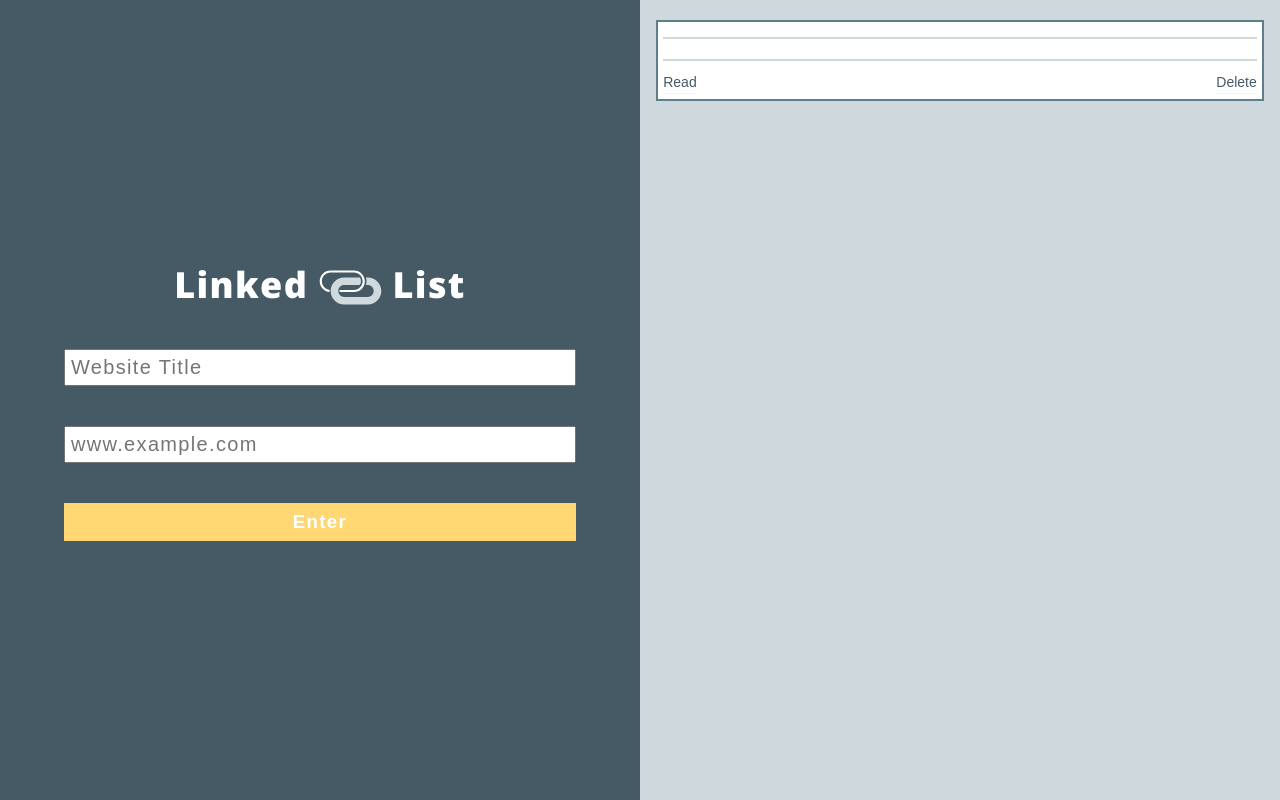
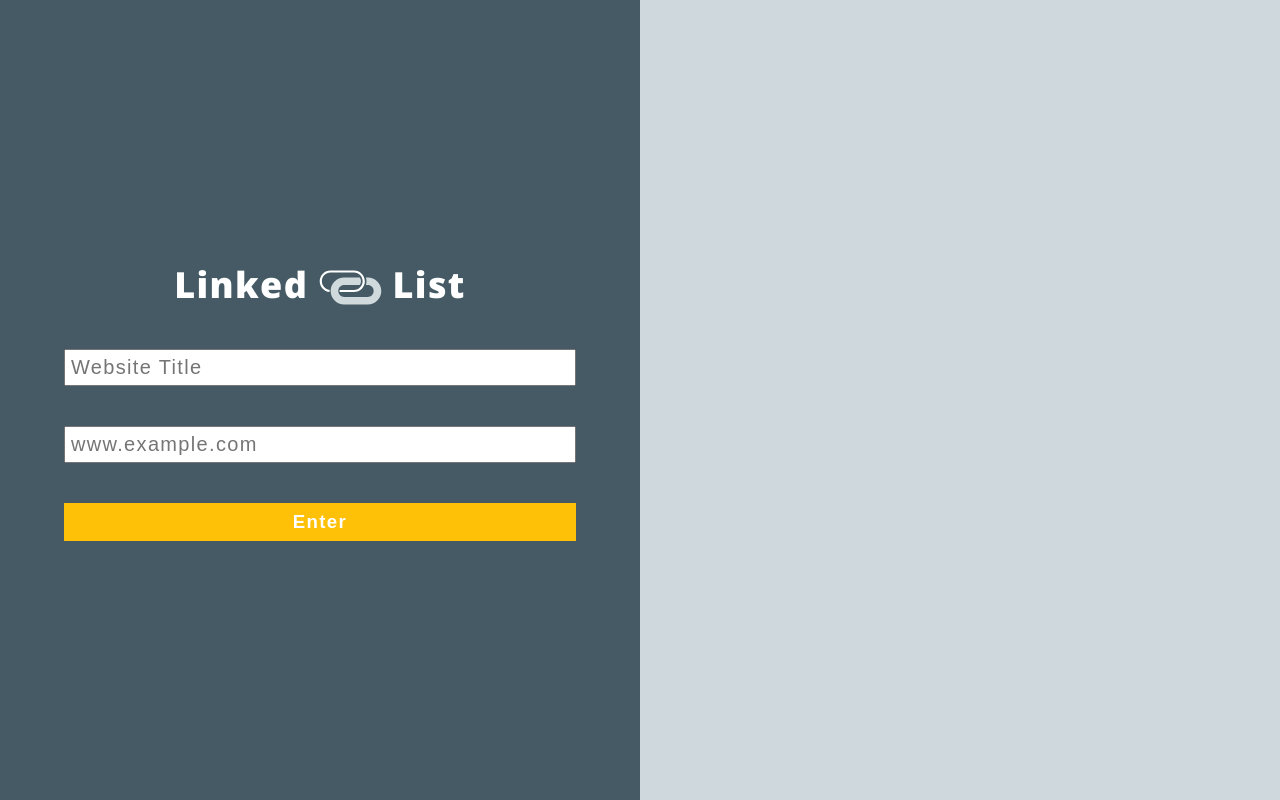
Before and after one commit to dunncl15/linked-list-v2, a plain HTML site: page index.html in a window 1280 px wide. Drawn offline with nearby package versions, Linux system fonts and the light colour scheme.

Commit message:
Enable enter button for testing. Remove placeholder bookmark.

```diff
--- a/index.html
+++ b/index.html
@@ -14,16 +14,11 @@
           <h1 class="title">Linked <img src="images/linked-list-logo.svg" class="logo"> List</h1>
           <input type="text" class="web-title" placeholder="Website Title" required>
           <input type="text" class="web-url" placeholder="www.example.com" required>
-          <button class="enter-btn" disabled>Enter</button>
+          <button class="enter-btn">Enter</button>
        </form>
       </section>
       <section class="bookmark-section">
-        <div class="bookmark">
-          <p class="website-title"></p>
-          <a class="website-url" href="#" target="_blank"></a>
-          <button class="read-btn">Read</button>
-          <button class="delete-btn">Delete</button>
-        </div>
+
       </section>
     </div>
     <script src="http://ajax.googleapis.com/ajax/libs/jquery/3.1.1/jquery.min.js"></script>
```
